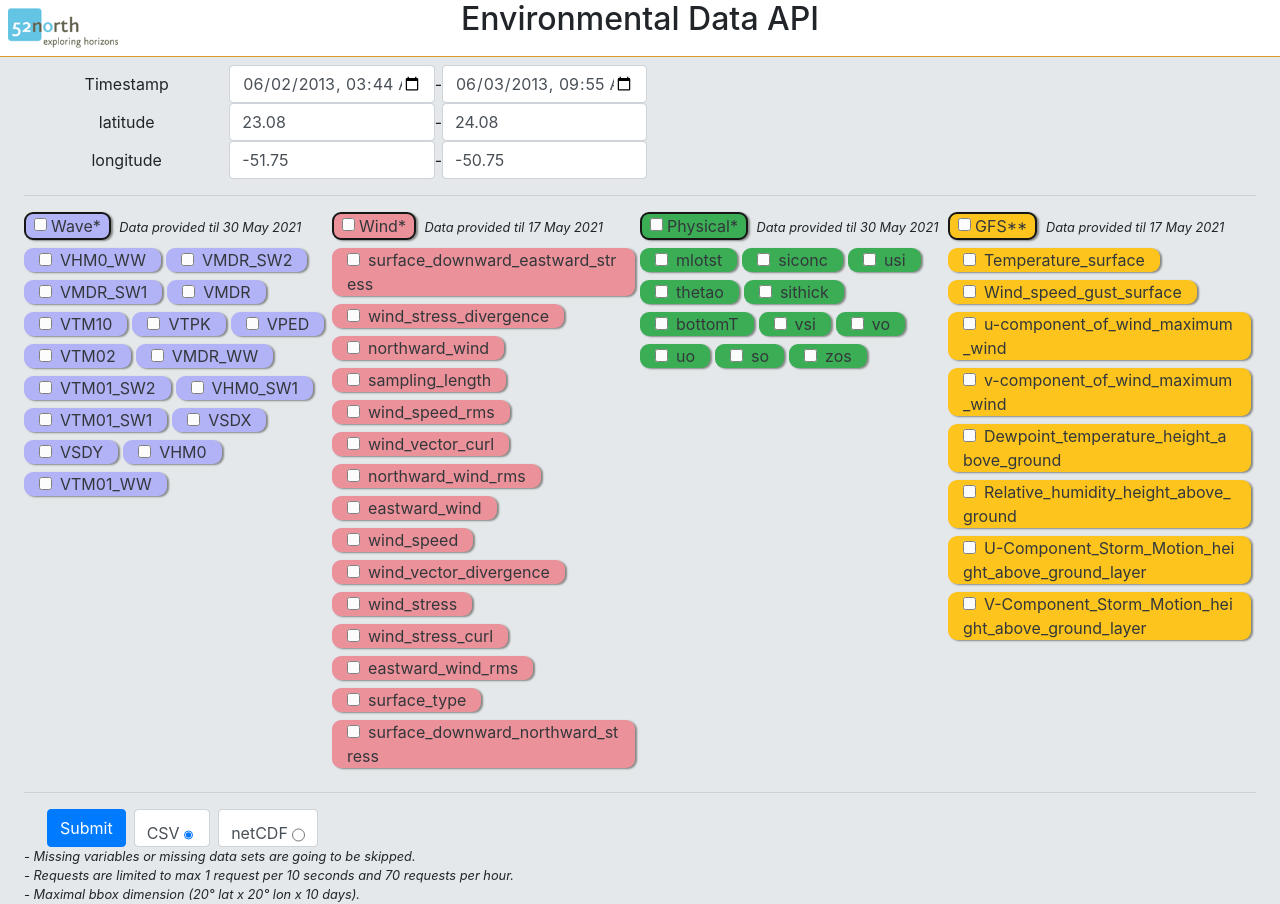
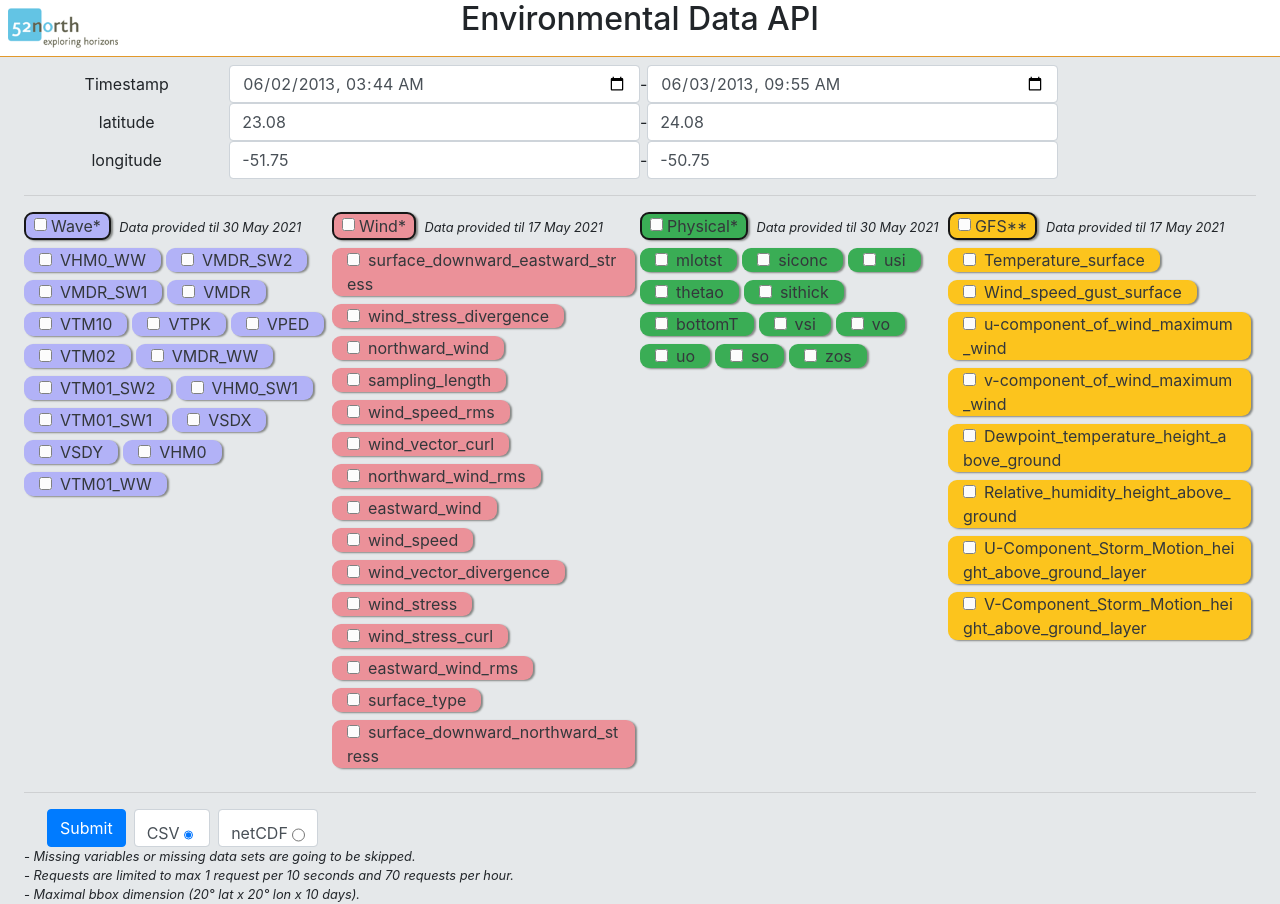
Before and after one commit to 52North/MariDataHarvest, a Flask app: page /EnvDataAPI/ in a window 1280 px wide. Shown: the top 904 px of the page. Run offline with Flask 2, Linux system fonts and the light colour scheme; parts of the project's set-up code (start-up, migrations or seed data) failed here and were passed over.

Commit message:
fix grid layout

```diff
--- a/EnvDataServer/templates/base.html
+++ b/EnvDataServer/templates/base.html
@@ -14,10 +14,12 @@
 <body class="w-100 h-100"  style="background: #dadada;">
 <div id="spinnerPanel" class="w-100 h-100" hidden>
 <div class="container w-25 h-100">
-    <div class="row justify-content-center h-100">
-        <div class="col-auto vcenter"  style="display: flex; align-items: center;">
+    <div class="row justify-content-center d-flex align-items-center h-100">
+        <div class="col-auto vcenter   d-flex align-self-center"  style="align-items: center;">
             <div class="spinner-border mr-4" role="status" style="width: 4rem; height: 4rem; color: #656464">
             </div>
+            </div>
+            <div class="col vcenter   d-flex align-self-center"  style="align-items: center;">
              <div style="background: #656464;color: white;padding: 8px;border-radius: 8px;">This may take a few minutes...</div>
         </div>
     </div>
--- a/EnvDataServer/templates/index.html
+++ b/EnvDataServer/templates/index.html
@@ -6,21 +6,23 @@
 <div class="row justify-content-center no-gutters pt-2">
     <form method="get" enctype="multipart/form-data" action="/EnvDataAPI/request_env_data" id="submitForm">
         <div class="form-inline" data-toggle="tooltip" data-placement="bottom" title="Maximal timestamp range is {{ max_days }} days and timestamp_lo must be lower than timestamp_hi.">
-            <label class="col-2">Timestamp </label> <input class="form-control col-2" type="datetime-local"
+            <label class="col-2">Timestamp </label>
+            <input class="form-control col-4" type="datetime-local"
                                                            name="date_lo" value="2013-06-02T03:44"> -
-            <input class="form-control col-2" type="datetime-local" name="date_hi" value="2013-06-03T09:55">
+            <input class="form-control col-4" type="datetime-local" name="date_hi" value="2013-06-03T09:55">
         </div>
 
         <div class="form-inline" data-toggle="tooltip" data-placement="bottom" title="Maximal extent {{ max_lat }}° latitude and lat_lo must be lower than lat_hi.">
-            <label class="col-2">latitude </label> <input class="form-control col-2" type="number" name="lat_lo"
+            <label class="col-2">latitude </label> <input class="form-control col-4" type="number" name="lat_lo"
                                                           value="23.08"> -
-            <input class="form-control col-2" type="number" name="lat_hi" value="24.08">
+            <input class="form-control col-4" type="number" name="lat_hi" value="24.08">
         </div>
 
         <div class="form-inline" data-toggle="tooltip" data-placement="bottom" title="Maximal extent {{ max_lon }}° longitude and lon_lo must be lower than lon_hi.">
-            <label class="col-2">longitude </label> <input class="form-control col-2" type="number" name="lon_lo"
+            <label class="col-2">longitude
+            </label> <input class="form-control col-4" type="number" name="lon_lo"
                                                            value="-51.75"> -
-            <input class="form-control col-2"
+            <input class="form-control col-4"
                    type="number" name="lon_hi" value="-50.75">
         </div>
 
```
